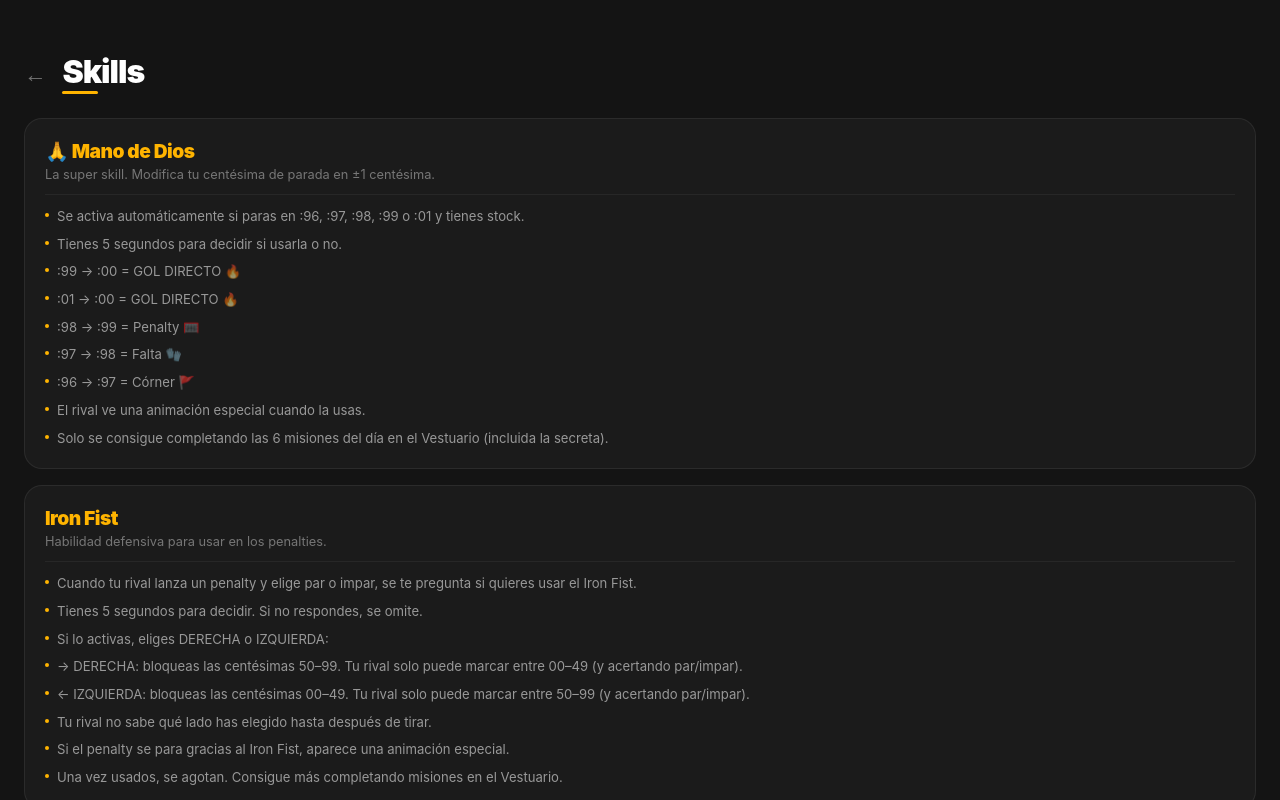
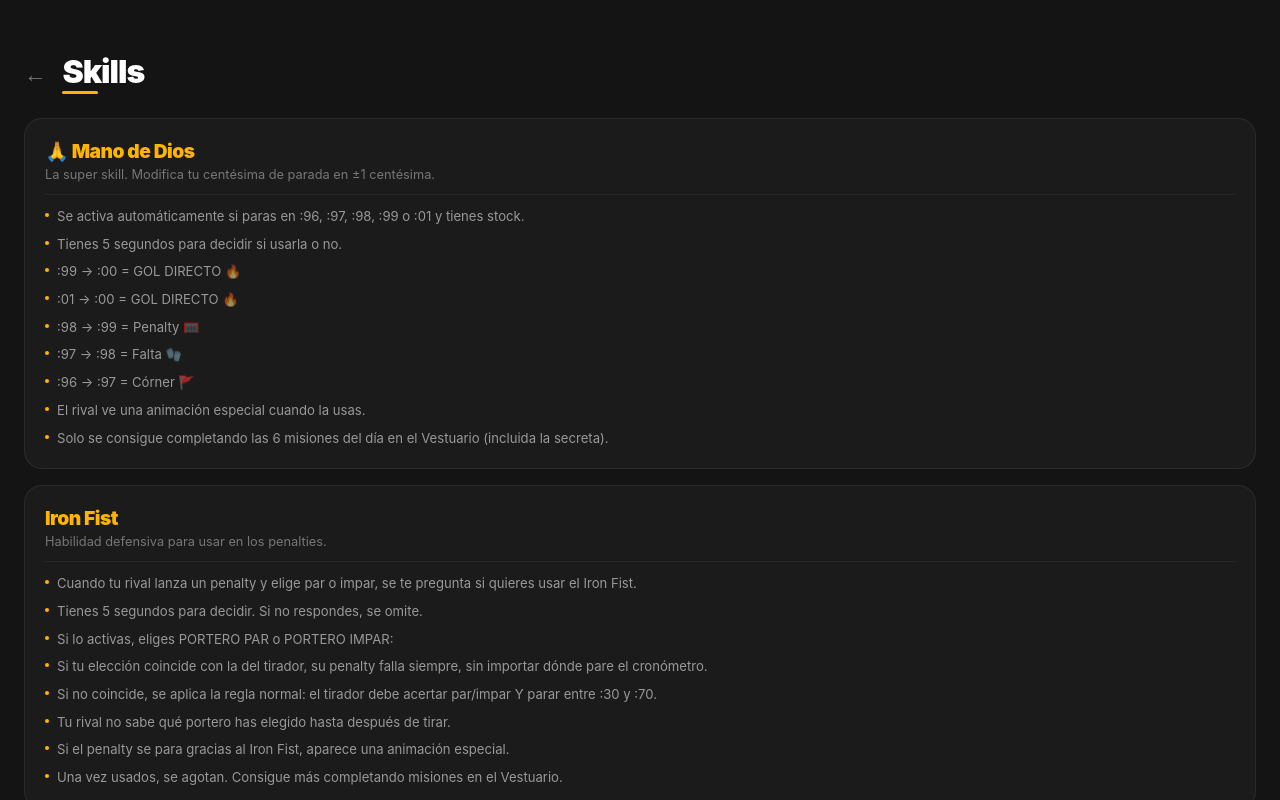
Before and after one commit to Javisapi/snapgoal, a React (Vite) app: page /skills in a window 1280 px wide. Built offline with nearby package versions, Linux system fonts and the light colour scheme; no server answers.

Commit message:
feat: Iron Fist rediseñado — bloquea PAR o IMPAR en vez de rangos, actualizado Skills y Tutorial

```diff
--- a/src/screens/Game.jsx
+++ b/src/screens/Game.jsx
@@ -950,9 +950,8 @@ export default function Game() {
 
       let gloveBlocked = false
       if (gg?.used && gg?.choice) {
-        // derecha = 50-99 bloqueado, izquierda = 00-49 bloqueado
-        if (gg.choice === 'derecha') gloveBlocked = last2 >= 50
-        else gloveBlocked = last2 < 50
+        // gg.choice es 'par' o 'impar' — si coincide con la elección del tirador, bloqueado
+        gloveBlocked = gg.choice === choice
       }
 
       gol = parImparOk && inRange && !gloveBlocked
@@ -1429,18 +1428,18 @@ export default function Game() {
         <div style={{position:'absolute',inset:0,background:'rgba(0,0,0,0.93)',display:'flex',alignItems:'center',justifyContent:'center',zIndex:60,flexDirection:'column',gap:'14px',padding:'24px 18px'}}>
           <svg width='64' height='64' viewBox='0 0 24 24' fill='none'><path d='M6 8V6a2 2 0 0 1 2-2h1a2 2 0 0 1 2 2v1h1V5a2 2 0 0 1 2-2h1a1 1 0 0 1 1 1v4l1-1a1.5 1.5 0 0 1 2 2l-3 4v3a3 3 0 0 1-3 3H9a3 3 0 0 1-3-3v-5L4 10a1.5 1.5 0 0 1 2-2l0 0z' fill='#ffb400' stroke='#cc8800' strokeWidth='0.5'/></svg>
           <p style={{color:'#fff',fontWeight:'900',fontSize:'1.7rem',letterSpacing:'-0.5px',margin:0}}>Iron Fist</p>
-          <p style={{color:'rgba(255,255,255,0.5)',fontSize:'0.95rem',textAlign:'center',lineHeight:1.5,margin:0}}>Bloquea la mitad del cronómetro.<br/>Tu rival no sabrá qué lado elegiste.</p>
+          <p style={{color:'rgba(255,255,255,0.5)',fontSize:'0.95rem',textAlign:'center',lineHeight:1.5,margin:0}}>Bloquea todas las centésimas PAR o IMPAR.<br/>Tu rival no sabrá qué portero elegiste.</p>
           <div style={{fontSize:'0.95rem',fontWeight:'800',color:'#ffb400',background:'rgba(255,180,0,0.15)',borderRadius:'20px',padding:'6px 16px',border:'1px solid rgba(255,180,0,0.4)'}}>🧤 Te quedan {goldenGloveStock}</div>
           <div style={{display:'flex',gap:'12px',width:'100%'}}>
-            <button style={{flex:1,background:'rgba(255,180,0,0.1)',border:'1.5px solid rgba(255,180,0,0.4)',borderRadius:'18px',padding:'20px 8px',display:'flex',flexDirection:'column',alignItems:'center',gap:'8px',cursor:'pointer'}} onClick={() => activateGloveDecision(true, 'izquierda')}>
-              <span style={{fontSize:'2.2rem',color:'#ffb400',lineHeight:1}}>←</span>
-              <span style={{fontSize:'1.1rem',fontWeight:'900',color:'#ffb400',letterSpacing:'0.5px'}}>IZQUIERDA</span>
-              <span style={{fontSize:'0.78rem',color:'rgba(255,255,255,0.4)',textAlign:'center',lineHeight:1.4}}>bloquear<br/>00–49</span>
+            <button style={{flex:1,background:'rgba(255,180,0,0.1)',border:'1.5px solid rgba(255,180,0,0.4)',borderRadius:'18px',padding:'20px 8px',display:'flex',flexDirection:'column',alignItems:'center',gap:'8px',cursor:'pointer'}} onClick={() => activateGloveDecision(true, 'par')}>
+              <span style={{fontSize:'1.4rem',color:'#ffb400',lineHeight:1}}>🧤</span>
+              <span style={{fontSize:'1.1rem',fontWeight:'900',color:'#ffb400',letterSpacing:'0.5px'}}>PORTERO PAR</span>
+              <span style={{fontSize:'0.78rem',color:'rgba(255,255,255,0.4)',textAlign:'center',lineHeight:1.4}}>bloquear<br/>centésimas pares</span>
             </button>
-            <button style={{flex:1,background:'rgba(255,180,0,0.1)',border:'1.5px solid rgba(255,180,0,0.4)',borderRadius:'18px',padding:'20px 8px',display:'flex',flexDirection:'column',alignItems:'center',gap:'8px',cursor:'pointer'}} onClick={() => activateGloveDecision(true, 'derecha')}>
-              <span style={{fontSize:'2.2rem',color:'#ffb400',lineHeight:1}}>→</span>
-              <span style={{fontSize:'1.1rem',fontWeight:'900',color:'#ffb400',letterSpacing:'0.5px'}}>DERECHA</span>
-              <span style={{fontSize:'0.78rem',color:'rgba(255,255,255,0.4)',textAlign:'center',lineHeight:1.4}}>bloquear<br/>50–99</span>
+            <button style={{flex:1,background:'rgba(255,180,0,0.1)',border:'1.5px solid rgba(255,180,0,0.4)',borderRadius:'18px',padding:'20px 8px',display:'flex',flexDirection:'column',alignItems:'center',gap:'8px',cursor:'pointer'}} onClick={() => activateGloveDecision(true, 'impar')}>
+              <span style={{fontSize:'1.4rem',color:'#ffb400',lineHeight:1}}>🧤</span>
+              <span style={{fontSize:'1.1rem',fontWeight:'900',color:'#ffb400',letterSpacing:'0.5px'}}>PORTERO IMPAR</span>
+              <span style={{fontSize:'0.78rem',color:'rgba(255,255,255,0.4)',textAlign:'center',lineHeight:1.4}}>bloquear<br/>centésimas impares</span>
             </button>
           </div>
           <button style={{width:'100%',background:'rgba(255,40,40,0.2)',border:'2px solid #ff4444',borderRadius:'14px',padding:'16px',color:'#ff4444',fontSize:'1rem',fontWeight:'900',cursor:'pointer',boxShadow:'0 0 12px rgba(255,60,60,0.5),0 0 24px rgba(255,60,60,0.25)'}} onClick={() => activateGloveDecision(false)}>✕ No usar el Iron Fist</button>
--- a/src/screens/Skills.jsx
+++ b/src/screens/Skills.jsx
@@ -29,10 +29,10 @@ const SKILLS = [
     howto: [
       'Cuando tu rival lanza un penalty y elige par o impar, se te pregunta si quieres usar el Iron Fist.',
       'Tienes 5 segundos para decidir. Si no respondes, se omite.',
-      'Si lo activas, eliges DERECHA o IZQUIERDA:',
-      '→ DERECHA: bloqueas las centésimas 50–99. Tu rival solo puede marcar entre 00–49 (y acertando par/impar).',
-      '← IZQUIERDA: bloqueas las centésimas 00–49. Tu rival solo puede marcar entre 50–99 (y acertando par/impar).',
-      'Tu rival no sabe qué lado has elegido hasta después de tirar.',
+      'Si lo activas, eliges PORTERO PAR o PORTERO IMPAR:',
+      'Si tu elección coincide con la del tirador, su penalty falla siempre, sin importar dónde pare el cronómetro.',
+      'Si no coincide, se aplica la regla normal: el tirador debe acertar par/impar Y parar entre :30 y :70.',
+      'Tu rival no sabe qué portero has elegido hasta después de tirar.',
       'Si el penalty se para gracias al Iron Fist, aparece una animación especial.',
       'Una vez usados, se agotan. Consigue más completando misiones en el Vestuario.',
     ]
--- a/src/screens/Tutorial.jsx
+++ b/src/screens/Tutorial.jsx
@@ -421,7 +421,7 @@ function SlideSkills() {
       <p style={S.desc}>Tres habilidades especiales que pueden cambiar el partido.</p>
       <div style={{width:'100%',display:'flex',flexDirection:'column',gap:'0.75rem'}}>
         {[
-          { icon:'🧤', name:'Iron Fist', color:'#ffb400', desc:'En penalty: bloquea la mitad del cronómetro (00-49 ó 50-99). Tu rival no sabe qué lado elegiste.' },
+          { icon:'🧤', name:'Iron Fist', color:'#ffb400', desc:'En penalty: bloquea todas las centésimas PAR o IMPAR. Si coincide con la elección del tirador, falla siempre. Tu rival no sabe qué portero elegiste.' },
           { icon:'🎯', name:'Sniper',    color:'#ffb400', desc:'En falta: tu ventana de gol se amplía al doble. De 5 centésimas a 10.' },
           { icon:'🙏', name:'Mano de Dios', color:'#7dd3fc', desc:'Si paras en :99 o :01 → se convierte en :00 → GOL. Si paras en :98 → Penalty. En :97 → Falta. En :96 → Córner. Tienes 5s para decidir. Solo se consigue completando las 6 misiones diarias.' },
         ].map((skill,i) => (
```
